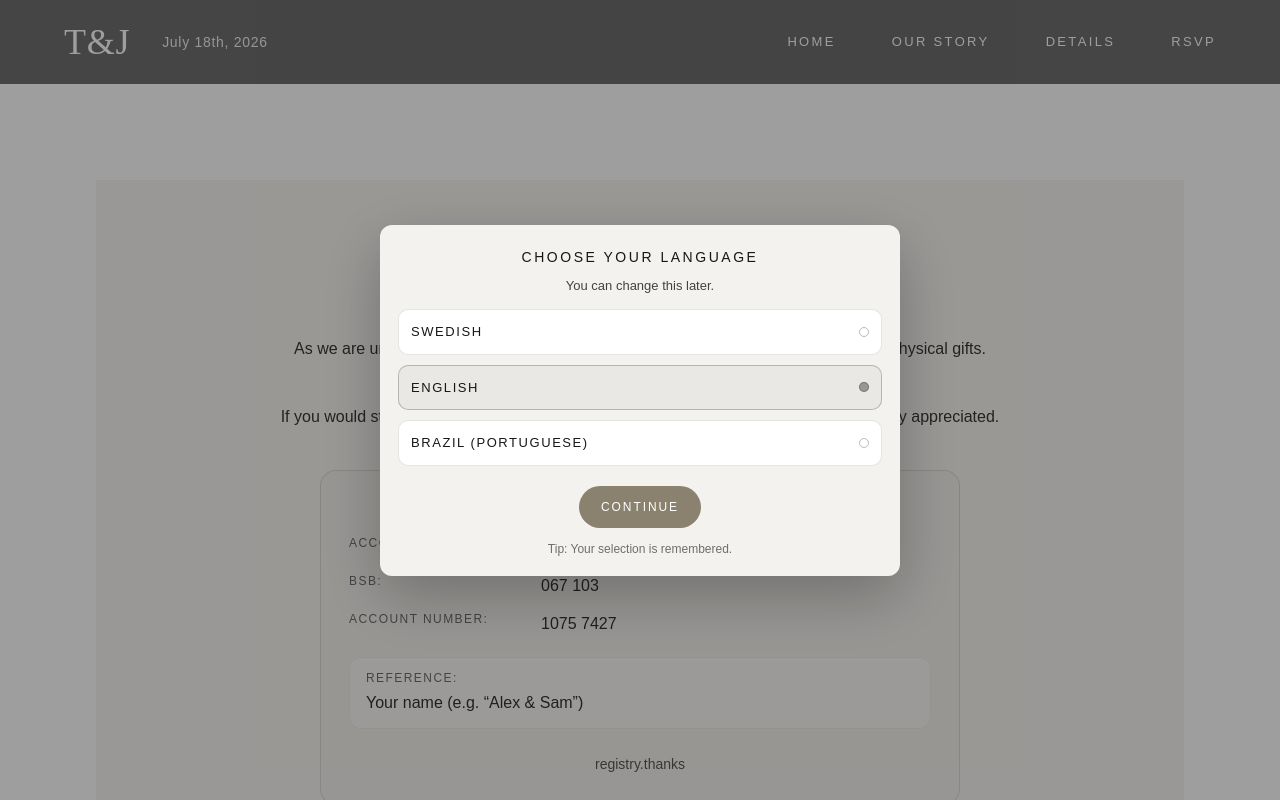
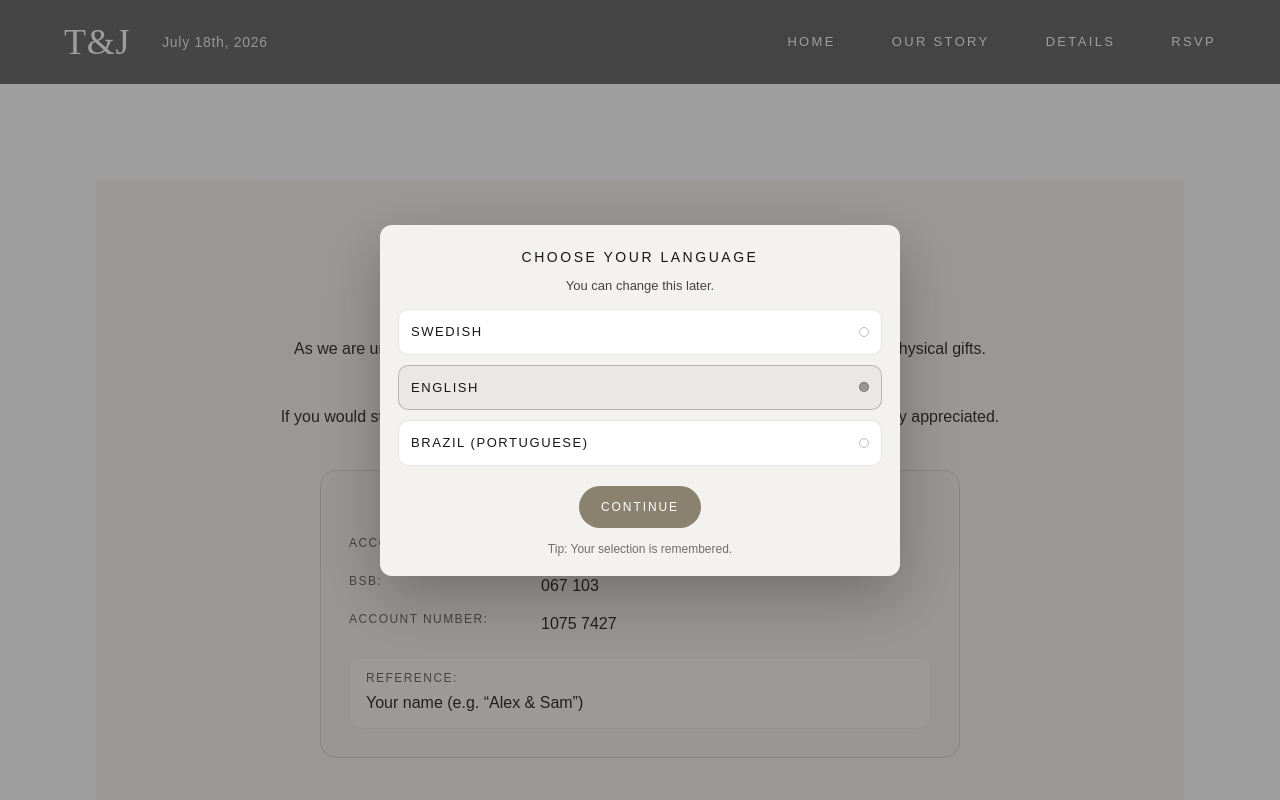
Before and after one commit to NickTPB009/tjweddingweb, a Next.js app: page /registry in a window 1280 px wide. Shown: the top 800 px of the page. Built offline with nearby package versions, Linux system fonts and the light colour scheme.

Commit message:
removed text from registrydashboard page

```diff
--- a/components/sections/RegistryDashboard.tsx
+++ b/components/sections/RegistryDashboard.tsx
@@ -61,15 +61,7 @@ export default function RegistryDashboard() {
                 </div>
               </div>
             </div>
-
-            <div className="mt-6 text-center text-xs sm:text-sm opacity-70 leading-relaxed">
-              {t("registry.thanks")}
-            </div>
           </div>
-        </div>
-
-        <div className="mt-8 text-center text-xs opacity-65">
-          {t("registry.bottomNote")}
         </div>
       </div>
     </section>
```
